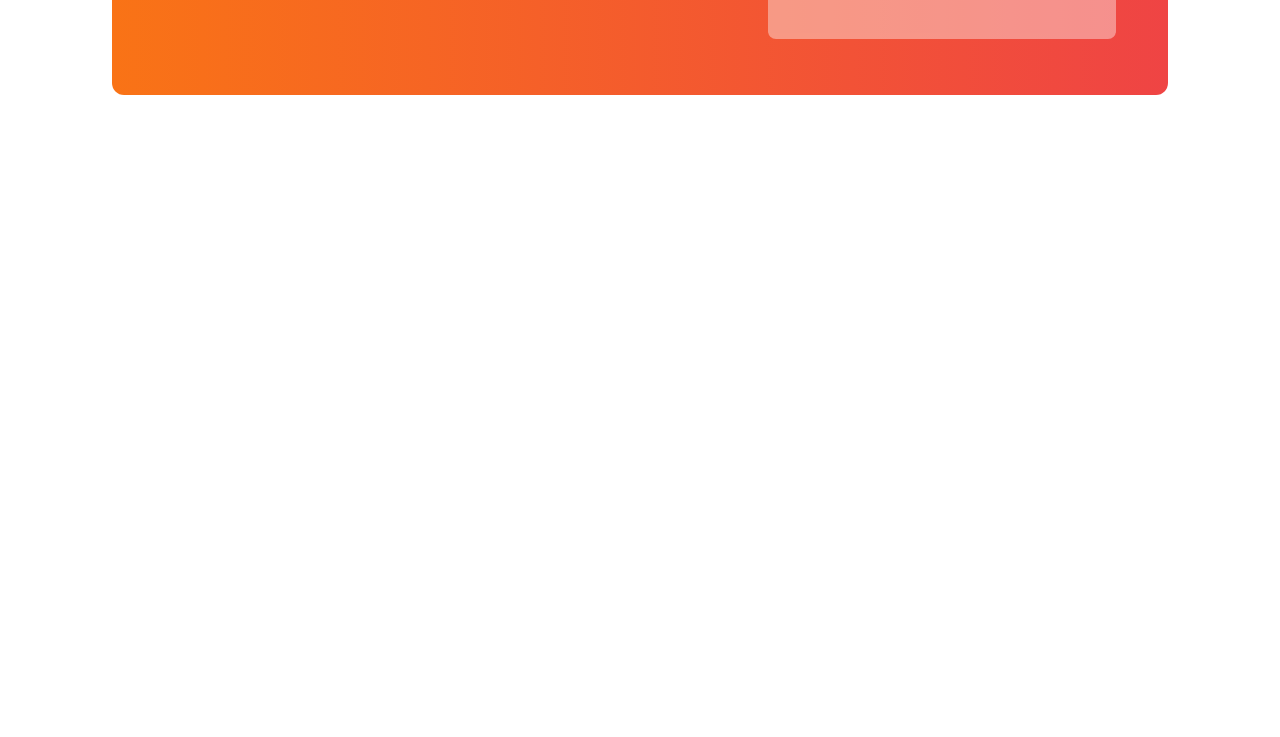
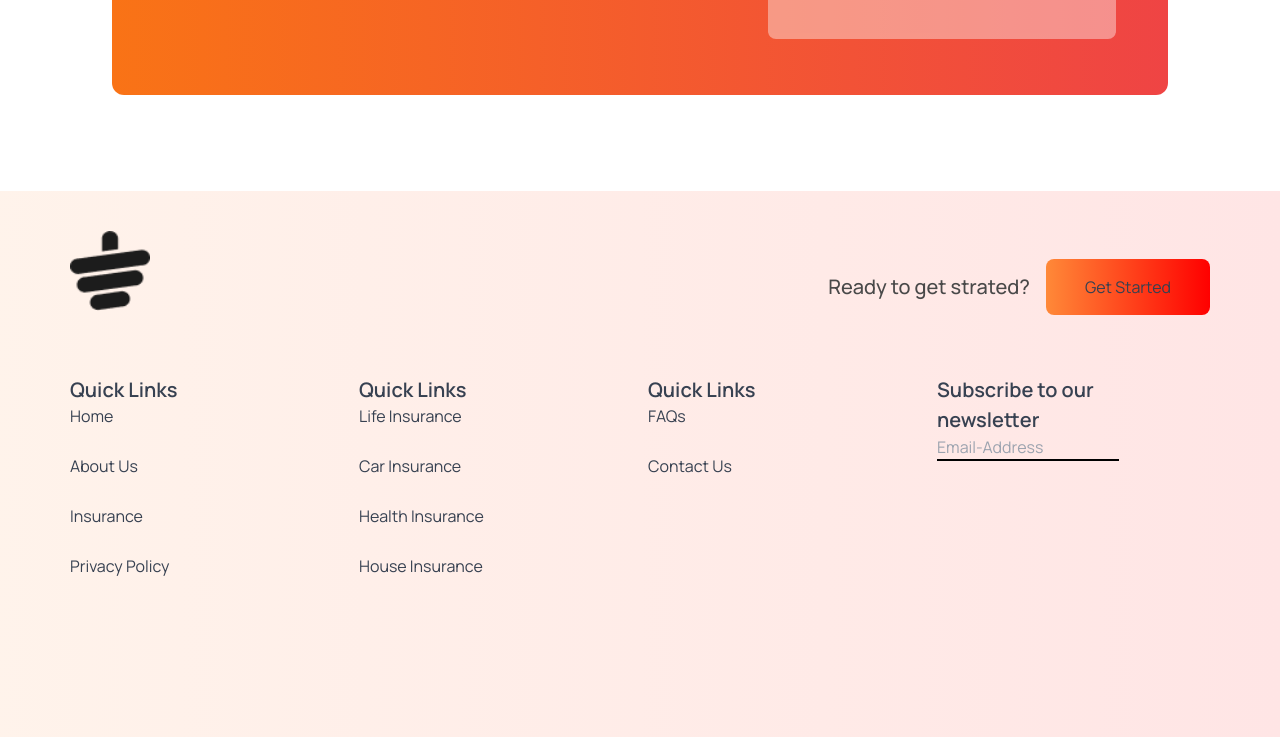
Before and after one commit to NajibHossain49/Tailwind-CSS-CLI, a website: page Teahouse Project Practice/src/index.html in a window 1280 px wide. Shown: the part 2508-3245 px from the top of the page. Before the commit the page ends 2699 px from the top, so only its background shows below. Drawn offline with Linux system fonts and the light colour scheme.

Commit message:
Fotter Section complete

```diff
--- a/Teahouse Project Practice/src/index.html
+++ b/Teahouse Project Practice/src/index.html
@@ -274,9 +274,86 @@
         </section>
         <!-- _____________________________________________________________________ -->
 
+    </main>
+    <!-- \end{code} -->
 
 
-        <!-- Footer Section -->
+
+
+    <!-- Footer Section -->
+    <footer
+        class=" w-full h-[546px] mt-7 bg-[linear-gradient(270deg,_rgba(255,_0,_0,_0.1),_rgba(255,_137,_56,_0.1))] text-gray-700 py-10 px-4 md:px-16">
+
+        <div class="w-[1140px] h-[484px] mx-auto">
+            <!-- logo -->
+            <div class="mb-8 flex justify-between">
+                <img src="./images/cup.png" alt="" class="w-20 h-20 mb-8">
+
+                <div class="flex items-center gap-4">
+                    <p class="text-[#494949] text-[20px] font-[500] leading-[40px]">Ready to get strated?</p>
+                    <button
+                        class="rounded-[8px] bg-[linear-gradient(270deg,_rgb(255,_0,_0)_0%,_rgb(255,_137,_56)_100%)] w-[164px] h-[56px] gap-2">Get
+                        Started</button>
+                </div>
+
+            </div>
+
+            <!-- Links -->
+
+            <div class="grid grid-cols-1 md:grid-cols-2 lg:grid-cols-4 gap-4">
+                <div class=""><!-- First Column -->
+                    <h3 class="text-[20px] font-[600] leading-[27px]mb-3    ">Quick Links</h3>
+                    <ul class="space-y-7">
+                        <li class="text-[16px] font-[400] leading-[22px]">Home</li>
+                        <li class="text-[16px] font-[400] leading-[22px]">About Us</li>
+                        <li class="text-[16px] font-[400] leading-[22px]">Insurance</li>
+                        <li class="text-[16px] font-[400] leading-[22px]">Privacy Policy</li>
+                    </ul>
+                </div>
+
+                <div class=""><!-- Second Column -->
+                    <h3 class="text-[20px] font-[600] leading-[27px]mb-3    ">Quick Links</h3>
+                    <ul class="space-y-7">
+                        <li class="text-[16px] font-[400] leading-[22px]">Life Insurance</li>
+                        <li class="text-[16px] font-[400] leading-[22px]">Car Insurance</li>
+                        <li class="text-[16px] font-[400] leading-[22px]">Health Insurance</li>
+                        <li class="text-[16px] font-[400] leading-[22px]">House Insurance</li>
+                    </ul>
+                </div>
+
+                <div class=""><!-- Third Column -->
+                    <h3 class="text-[20px] font-[600] leading-[27px]mb-3">Quick Links</h3>
+                    <ul class="space-y-7">
+                        <li class="text-[16px] font-[400] leading-[22px]">FAQs</li>
+                        <li class="text-[16px] font-[400] leading-[22px]">Contact Us</li>
+                        <!-- <li class="text-[16px] font-[400] leading-[22px]">Insurance</li>
+                        <li class="text-[16px] font-[400] leading-[22px]">Privacy Policy</li> -->
+                    </ul>
+                </div>
+
+                <!-- Fourth Column -->
+
+                <div class="">
+
+                    <h3 class="text-[20px] font-[600] leading-[27px]mb-3">Subscribe to our <br> newsletter</h3>
+
+                    <div class="flex flex-col space-y-2">
+                        <input type="text" class="bg-transparent border-b-2 border-black w-4/6 " placeholder="Email-Address">
+
+
+                    </div>
+
+
+                </div>
+
+
+
+            </div>
+
+
+
+
+        </div>
 
 
 
@@ -307,23 +384,7 @@
 
 
 
-
-
-
-
-
-
-
-
-
-
-
-
-
-
-
-    </main>
-    <!-- \end{code} -->
+    </footer>
 </body>
 
 </html>
```
Also changed, not shown: Teahouse Project Practice/src/output.css.
